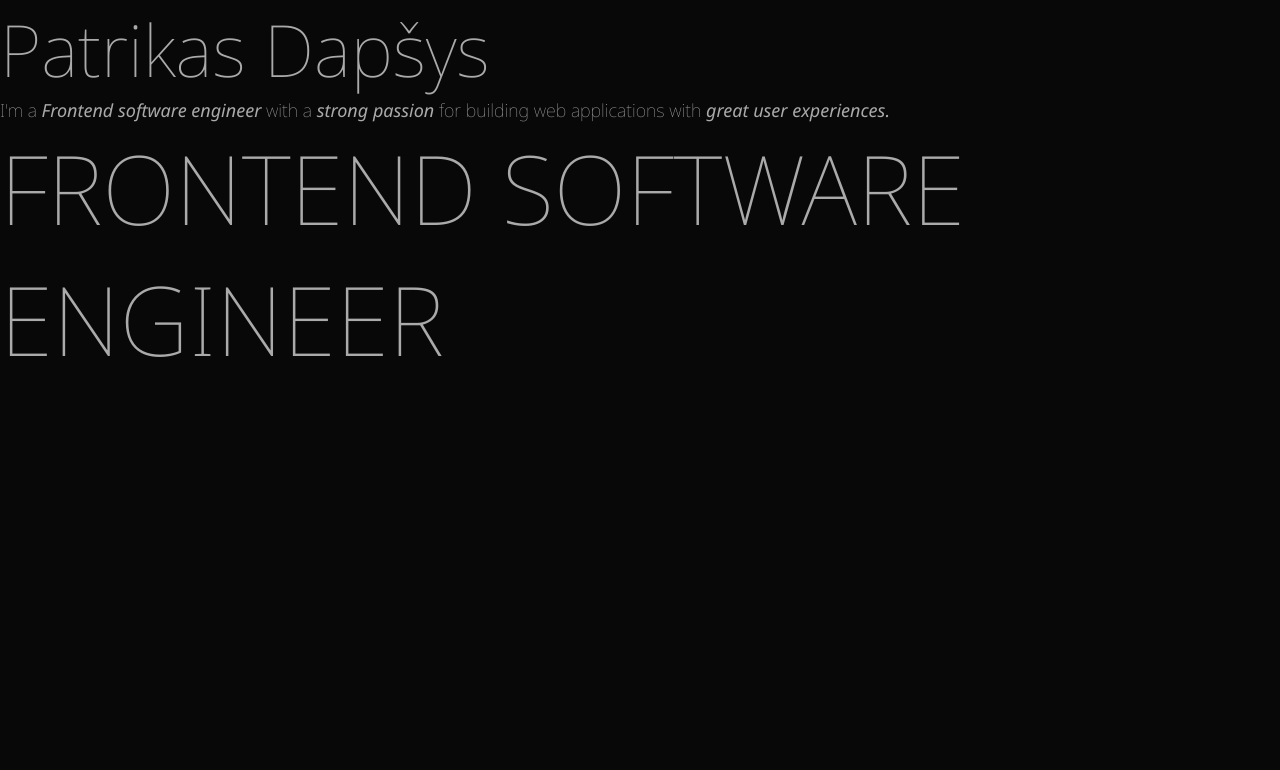
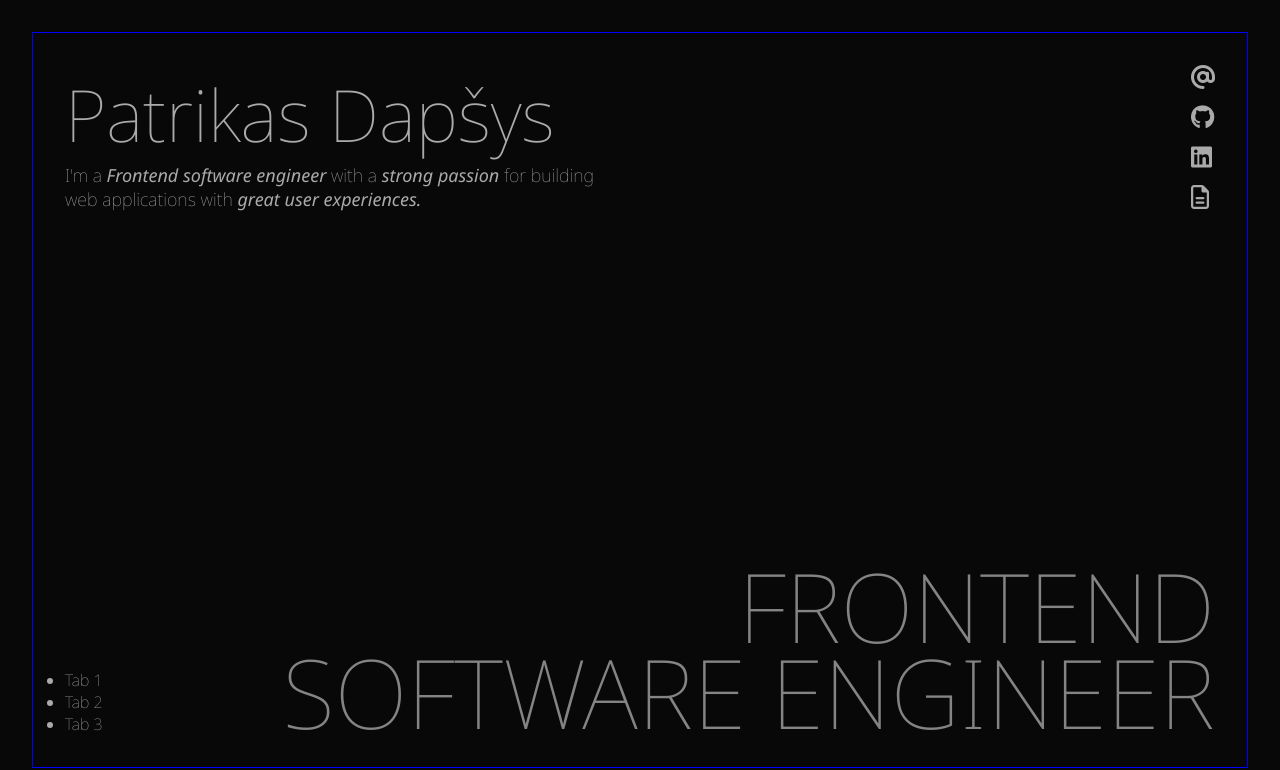
Before and after one commit to PatrikasDapsys/portfolio-2025, a Vue app: page / in a window 1280 px wide. Shown: the top 770 px of the page. Built offline with nearby package versions, Linux system fonts and the light colour scheme.

Commit message:
hero page layout/ popups

```diff
--- a/src/App.vue
+++ b/src/App.vue
@@ -5,9 +5,10 @@
 </template>
 
 <script setup lang="ts">
-import Hero from './pages/Hero.vue'
+import Hero from './pages/hero/Hero.vue'
 </script>
 
 <style lang="scss">
 @use './styles/base';
 </style>
+<!-- Gradient background -->
--- a/src/pages/Hero.vue
+++ /dev/null
@@ -1,49 +0,0 @@
-<template>
-  <div :id="IdEnum.HERO" class="hero-page">
-    <h1 class="hero-page__title">Patrikas Dapšys</h1>
-    <p class="hero-page__subtitle">
-      I'm a <span class="keyword">Frontend software engineer</span> with a
-      <span class="keyword"> strong passion</span> for building web applications with
-      <span class="keyword"> great user experiences.</span>
-    </p>
-    <h2 class="hero-page__title--secondary">Frontend software engineer</h2>
-    <!-- <Mask
-      :width="maskWidth"
-      :height="maskHeight"
-      :width-measurement="MeasurementsEnum.PX"
-      :height-measurement="MeasurementsEnum.PERCENTAGE"
-    /> -->
-  </div>
-</template>
-
-<script setup lang="ts">
-import Mask from '@/components/Mask.vue'
-import { IdEnum } from '@/enums/id'
-import { MeasurementsEnum } from '@/enums/measurements'
-import { ref } from 'vue'
-
-const maskWidth = ref(40)
-const maskHeight = ref(100)
-</script>
-
-<style scoped lang="scss">
-.keyword {
-  font-weight: 400;
-  font-style: italic;
-}
-
-.hero-page {
-  &__title {
-    font-size: 72px;
-
-    &--secondary {
-      font-size: 96px;
-      text-transform: uppercase;
-    }
-  }
-
-  &__subtitle {
-    font-size: 18px;
-  }
-}
-</style>
--- /dev/null
+++ b/src/pages/hero/Hero.vue
@@ -0,0 +1,125 @@
+<template>
+  <div :id="IdEnum.HERO" class="hero-page">
+    <div class="hero-page__section">
+      <div class="hero-page__text">
+        <h1 class="hero-page__title">Patrikas Dapšys</h1>
+        <p class="hero-page__subtitle">
+          I'm a <span class="keyword">Frontend software engineer</span> with a
+          <span class="keyword"> strong passion</span> for building web applications with
+          <span class="keyword"> great user experiences.</span>
+        </p>
+      </div>
+      <ul class="hero-page__popups">
+        <li>
+          <Popup
+            iconClass="fa-solid fa-at"
+            link="mailto:me@patrikasdapsys.com"
+            hover-text="me@patrikasdapsys.com"
+          />
+        </li>
+        <li>
+          <i class="hero-page__popup fa-brands fa-github"></i>
+        </li>
+        <li>
+          <i class="hero-page__popup fa-brands fa-linkedin"></i>
+        </li>
+        <li>
+          <i class="hero-page__popup fa-regular fa-file-lines"></i>
+        </li>
+      </ul>
+    </div>
+    <div class="hero-page__section">
+      <ul class="hero-page__links">
+        <li>Tab 1</li>
+        <li>Tab 2</li>
+        <li>Tab 3</li>
+      </ul>
+      <h2 class="hero-page__title--secondary">
+        Frontend <br />
+        software engineer
+      </h2>
+    </div>
+    <!-- <Mask
+      :width="maskWidth"
+      :height="maskHeight"
+      :width-measurement="MeasurementsEnum.PX"
+      :height-measurement="MeasurementsEnum.PERCENTAGE"
+    /> -->
+  </div>
+</template>
+
+<script setup lang="ts">
+import Mask from '@/components/Mask.vue'
+import { IdEnum } from '@/enums/id'
+import { MeasurementsEnum } from '@/enums/measurements'
+import { ref } from 'vue'
+import Popup from './components/Popup.vue'
+
+const maskWidth = ref(40)
+const maskHeight = ref(100)
+</script>
+
+<style scoped lang="scss">
+@use '../../styles/partials/colors';
+
+$mask-width: 32px;
+
+.keyword {
+  font-weight: 400;
+  font-style: italic;
+}
+
+.hero-page {
+  display: flex;
+  flex-direction: column;
+  justify-content: space-between;
+  height: calc(100vh - $mask-width * 2);
+  margin: $mask-width;
+  padding: $mask-width;
+  border: 1px solid blue;
+
+  &__section {
+    display: flex;
+    justify-content: space-between;
+  }
+
+  &__text {
+    display: flex;
+    flex-direction: column;
+  }
+
+  &__title {
+    font-size: 72px;
+
+    &--secondary {
+      font-size: 96px;
+      text-transform: uppercase;
+      line-height: 86px;
+      text-align: end;
+      color: colors.$base-text-color-dark;
+    }
+  }
+
+  &__subtitle {
+    font-size: 18px;
+    max-width: 60%;
+  }
+
+  &__popups {
+    list-style: none;
+    display: flex;
+    flex-direction: column;
+    justify-content: space-between;
+  }
+
+  &__popup {
+    font-size: 24px;
+  }
+
+  &__links {
+    display: flex;
+    flex-direction: column;
+    justify-content: end;
+  }
+}
+</style>
--- /dev/null
+++ b/src/pages/hero/components/Popup.vue
@@ -0,0 +1,54 @@
+<template>
+  <a
+    class="popup"
+    :href="link"
+    target="_blank"
+    rel="nofollow noopener noindex"
+    :data-hover="hoverText"
+  >
+    <i :class="['popup__icon', iconClass]"></i>
+  </a>
+</template>
+
+<script setup lang="ts">
+const props = defineProps<{
+  iconClass: string
+  link: string
+  hoverText: string
+}>()
+</script>
+
+<style scoped lang="scss">
+$icon-size: 24px;
+$hover-text-padding: 6px;
+
+.popup {
+  position: relative;
+
+  &__icon {
+    font-size: $icon-size;
+  }
+
+  &:before {
+    opacity: 0;
+    transition: all 0.3s ease;
+    content: attr(data-hover);
+    padding: $hover-text-padding;
+    padding-right: $icon-size;
+    position: absolute;
+    right: -100%;
+    transform: scale(0.5);
+    top: calc($hover-text-padding * -2);
+    pointer-events: none;
+  }
+
+  &:hover {
+    &::before {
+      pointer-events: unset;
+      opacity: 1;
+      right: 100%;
+      transform: unset;
+    }
+  }
+}
+</style>
--- a/src/styles/base.scss
+++ b/src/styles/base.scss
@@ -13,3 +13,8 @@ body {
   color: colors.$base-text-color;
   font-weight: 100;
 }
+
+a {
+  color: unset;
+  text-decoration: none;
+}
--- a/src/styles/partials/_colors.scss
+++ b/src/styles/partials/_colors.scss
@@ -1,2 +1,4 @@
 $base-background-color: #080808;
+
 $base-text-color: #aaaaaa;
+$base-text-color-dark: #848484;
```
